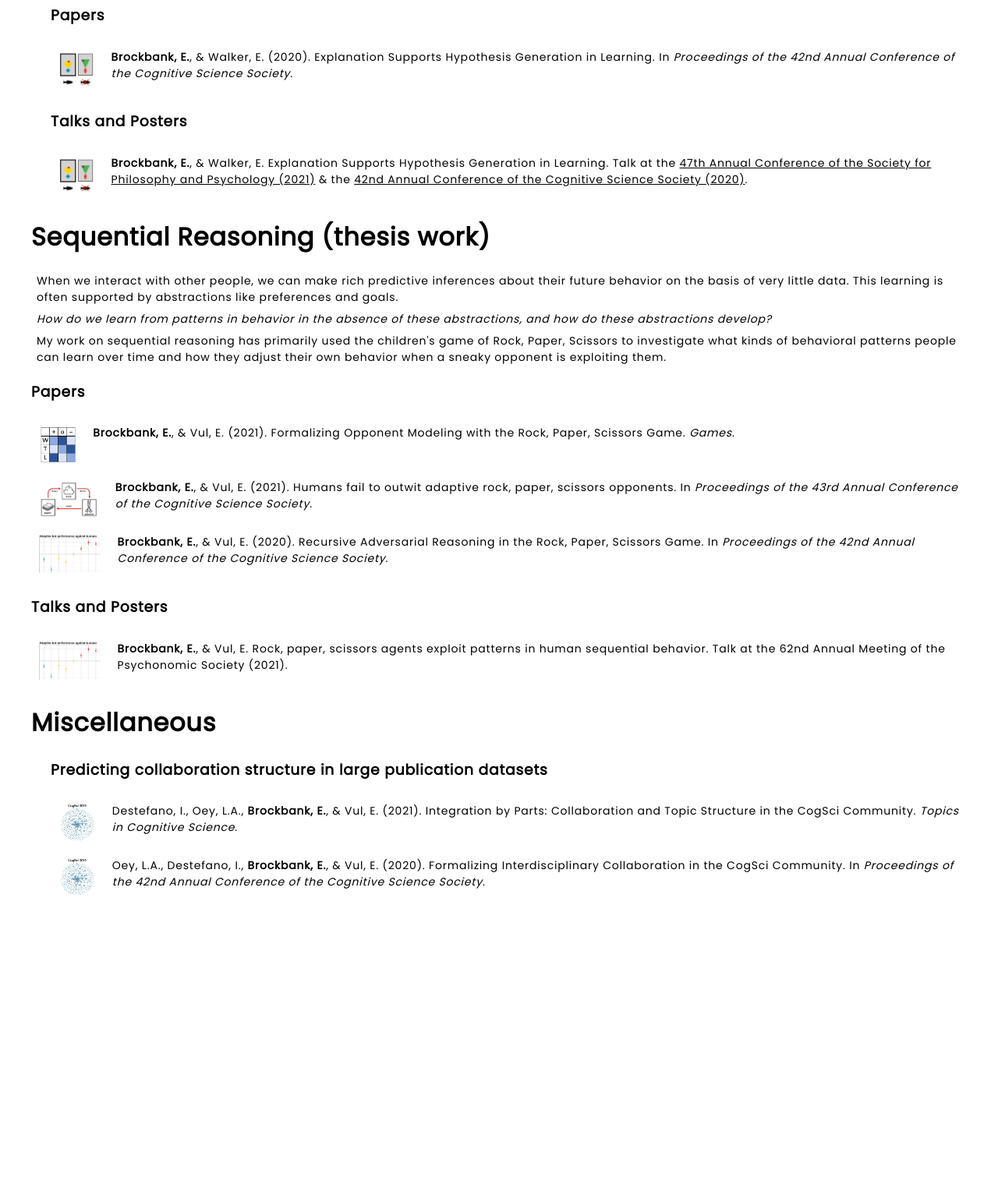
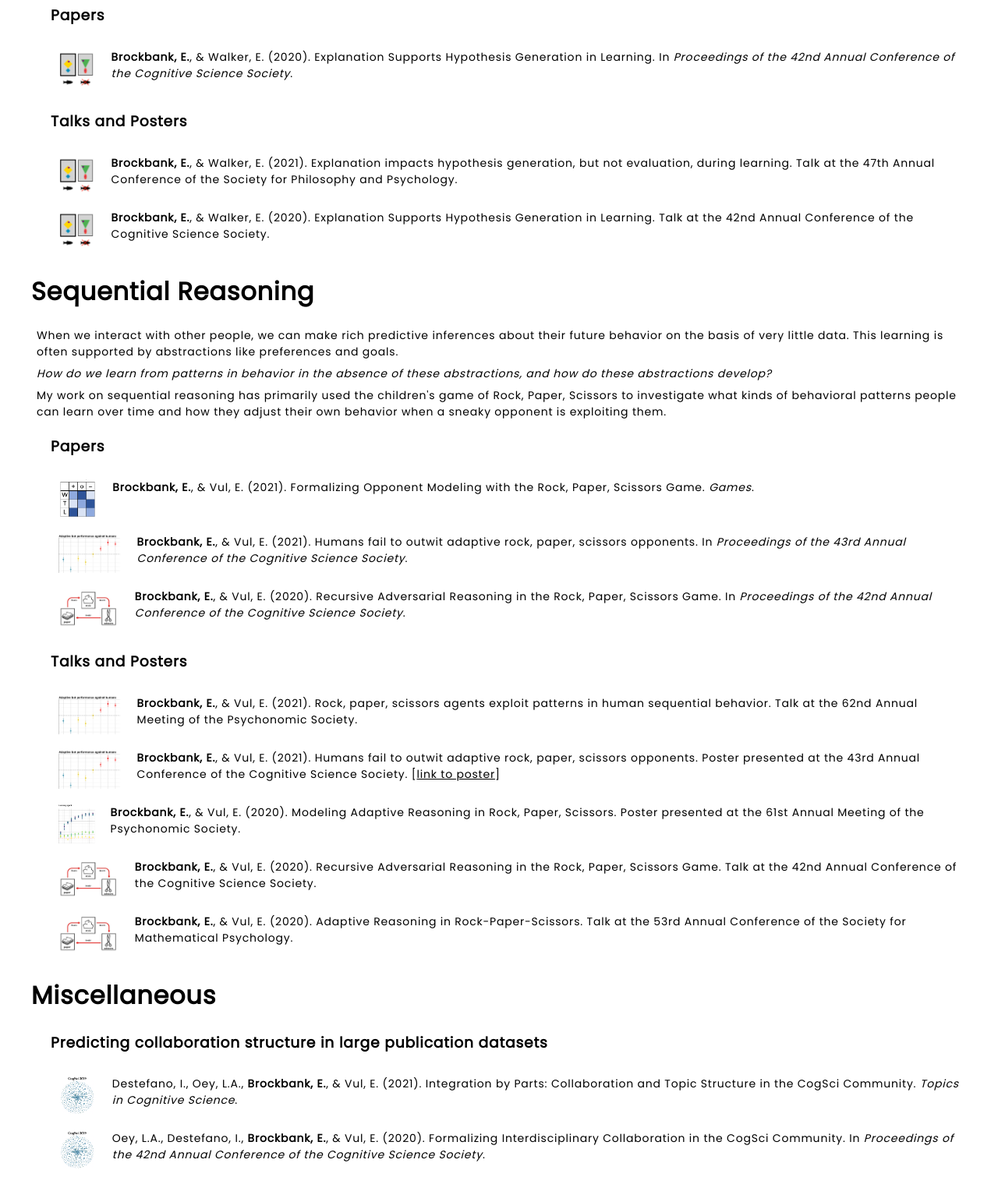
Before and after one commit to erik-brockbank/website, a Flask app: page /research in a window 1280 px wide. Shown: the part 1159-2701 px from the top of the page at 78% size. Before the commit the page ends 2308 px from the top, so only its background shows below. Run offline with Flask 2, Linux system fonts and the light colour scheme.

Commit message:
rest of sequential

```diff
--- a/templates/research.html
+++ b/templates/research.html
@@ -38,6 +38,7 @@
           b) the process by which adults estimate number in the world around them.
         </p>
       </div>
+
       <div class="topic-content">
         <h3>Papers</h3>
         <div class="paper-links">
@@ -45,7 +46,8 @@
           <span class="paper-cite">
             <a href="/static/docs/cognition - counting and ontogenetic origins.pdf">
               Schneider, R., <b>Brockbank, E.</b>, Feiman, R., & Barner, D. (2021).
-              Counting and the ontogenetic origins of exact equality. <em>Cognition</em>.
+              Counting and the ontogenetic origins of exact equality.
+              <em>Cognition</em>.
             </a>
           </span>
         </div>
@@ -53,17 +55,20 @@
           <img src="/static/img/paper_img_mapping.png" class="paper-img" alt="photo" style="height: 50px;">
           <span class="paper-cite">
             <a href="/static/docs/cogsci_19_estimation_FINAL.pdf">
-              <b>Brockbank, E.</b>, & Vul, E. (2019). Mapping visual features onto numbers.
+              <b>Brockbank, E.</b>, & Vul, E. (2019).
+              Mapping visual features onto numbers.
               In <em>Proceedings of the 41st Annual Conference of the Cognitive Science Society</em>.
             </a>
           </span>
         </div>
+
         <h3>Talks and Posters</h3>
         <div class="paper-links">
           <img src="/static/img/paper_img_mapping.png" class="paper-img" alt="photo" style="height: 50px;">
           <span class="paper-cite">
             <a href="/static/docs/spp_19_FINAL_resize.pdf">
-              <b>Brockbank, E.</b>, & Vul, E. (2019). Mapping visual features onto numbers.
+              <b>Brockbank, E.</b>, & Vul, E. (2019).
+              Mapping visual features onto numbers.
               Poster presented at the 45th Annual Conference of the Society for Philosophy and Psychology &
               the 41st Annual Conference of the Cognitive Science Society.
             </a>
@@ -93,29 +98,38 @@
           hypotheses, or makes them <em>evaluate</em> existing hypotheses differently.
         </p>
       </div>
+
       <div class="topic-content">
         <h3>Papers</h3>
         <div class="paper-links">
           <img src="/static/img/paper_img_go_fish.png" class="paper-img" alt="photo" style="height: 50px;">
           <span class="paper-cite">
             <a href="/static/docs/explanationsupports_final.pdf">
-              <b>Brockbank, E.</b>, & Walker, E. (2020). Explanation Supports Hypothesis Generation in Learning.
+              <b>Brockbank, E.</b>, & Walker, E. (2020).
+              Explanation Supports Hypothesis Generation in Learning.
               In <em>Proceedings of the 42nd Annual Conference of the Cognitive Science Society</em>.
             </a>
           </span>
         </div>
+
         <h3>Talks and Posters</h3>
         <div class="paper-links">
           <img src="/static/img/paper_img_go_fish.png" class="paper-img" alt="photo" style="height: 50px;">
           <span class="paper-cite">
-            <b>Brockbank, E.</b>, & Walker, E. Explanation Supports Hypothesis Generation in Learning.
-            Talk at the
             <a href="https://youtu.be/UyVWc3YL2Uw">
-              <u>47th Annual Conference of the Society for Philosophy and Psychology (2021)</u>
+              <b>Brockbank, E.</b>, & Walker, E. (2021).
+              Explanation impacts hypothesis generation, but not evaluation, during learning.
+              Talk at the 47th Annual Conference of the Society for Philosophy and Psychology.
             </a>
-            & the
+          </span>
+        </div>
+        <div class="paper-links">
+          <img src="/static/img/paper_img_go_fish.png" class="paper-img" alt="photo" style="height: 50px;">
+          <span class="paper-cite">
             <a href="https://youtu.be/7No00WFiKyQ">
-              <u>42nd Annual Conference of the Cognitive Science Society (2020)</u>.
+              <b>Brockbank, E.</b>, & Walker, E. (2020).
+              Explanation Supports Hypothesis Generation in Learning.
+              Talk at the 42nd Annual Conference of the Cognitive Science Society.
             </a>
           </span>
         </div>
@@ -129,7 +143,7 @@
         TODO add dyad lambda, rps paper (psyarxiv?)
       -->
     <div class="topic-bucket">
-      <h1 class="topic-header">Sequential Reasoning (thesis work)</h1>
+      <h1 class="topic-header">Sequential Reasoning</h1>
       <div class="topic-overview">
         <p>
           When we interact with other people, we can make rich predictive inferences about their
@@ -144,7 +158,9 @@
           adjust their own behavior when a sneaky opponent is exploiting them.
         </p>
       </div>
-      <h3>Papers</h3>
+
+      <div class="topic-content">
+        <h3>Papers</h3>
         <div class="paper-links">
           <img src="/static/img/paper_img_games.png" class="paper-img" alt="photo" style="height: 50px;">
           <span class="paper-cite">
@@ -155,7 +171,7 @@
           </span>
         </div>
         <div class="paper-links">
-          <img src="/static/img/paper_img_rps.png" class="paper-img" alt="photo" style="height: 50px;">
+          <img src="/static/img/paper_img_rps_adaptive.png" class="paper-img" alt="photo" style="height: 50px;">
           <span class="paper-cite">
             <a href="/static/docs/rps_adaptive_bot_final.pdf">
               <b>Brockbank, E.</b>, & Vul, E. (2021).
@@ -165,7 +181,7 @@
           </span>
         </div>
         <div class="paper-links">
-          <img src="/static/img/paper_img_rps_adaptive.png" class="paper-img" alt="photo" style="height: 50px;">
+          <img src="/static/img/paper_img_rps.png" class="paper-img" alt="photo" style="height: 50px;">
           <span class="paper-cite">
             <a href="/static/docs/recursiveadversarial_final.pdf">
               <b>Brockbank, E.</b>, & Vul, E. (2020).
@@ -174,14 +190,60 @@
             </a>
           </span>
         </div>
+
         <h3>Talks and Posters</h3>
         <div class="paper-links">
           <img src="/static/img/paper_img_rps_adaptive.png" class="paper-img" alt="photo" style="height: 50px;">
           <span class="paper-cite">
-            <b>Brockbank, E.</b>, & Vul, E. Rock, paper, scissors agents exploit patterns in human
-            sequential behavior. Talk at the 62nd Annual Meeting of the Psychonomic Society (2021).
+            <a href="https://youtu.be/RkHol-FCwUY">
+              <b>Brockbank, E.</b>, & Vul, E. (2021).
+              Rock, paper, scissors agents exploit patterns in human sequential behavior.
+              Talk at the 62nd Annual Meeting of the Psychonomic Society.
+            </a>
           </span>
         </div>
+        <div class="paper-links">
+          <img src="/static/img/paper_img_rps_adaptive.png" class="paper-img" alt="photo" style="height: 50px;">
+          <span class="paper-cite">
+            <a href="https://youtu.be/JMR76TcAbPA">
+              <b>Brockbank, E.</b>, & Vul, E. (2021).
+              Humans fail to outwit adaptive rock, paper, scissors opponents.
+              Poster presented at the 43rd Annual Conference of the Cognitive Science Society.
+            </a>
+            <a href="/static/docs/rps_cog_sci_2021_poster_final.pdf">[<u>link to poster</u>]</a>
+          </span>
+        </div>
+        <div class="paper-links">
+          <img src="/static/img/paper_img_rps_modeling.png" class="paper-img" alt="photo" style="height: 50px;">
+          <span class="paper-cite">
+            <a href="https://youtu.be/T9x1Uq5W5UI">
+              <b>Brockbank, E.</b>, & Vul, E. (2020).
+              Modeling Adaptive Reasoning in Rock, Paper, Scissors.
+              Poster presented at the 61st Annual Meeting of the Psychonomic Society.
+            </a>
+          </span>
+        </div>
+        <div class="paper-links">
+          <img src="/static/img/paper_img_rps.png" class="paper-img" alt="photo" style="height: 50px;">
+          <span class="paper-cite">
+            <a href="https://youtu.be/xY4OgbDeHb4">
+              <b>Brockbank, E.</b>, & Vul, E. (2020).
+              Recursive Adversarial Reasoning in the Rock, Paper, Scissors Game.
+              Talk at the 42nd Annual Conference of the Cognitive Science Society.
+            </a>
+          </span>
+        </div>
+        <div class="paper-links">
+          <img src="/static/img/paper_img_rps.png" class="paper-img" alt="photo" style="height: 50px;">
+          <span class="paper-cite">
+            <a href="https://youtu.be/yiLGohf5hek">
+              <b>Brockbank, E.</b>, & Vul, E. (2020).
+              Adaptive Reasoning in Rock-Paper-Scissors.
+              Talk at the  53rd Annual Conference of the Society for Mathematical Psychology.
+            </a>
+          </span>
+        </div>
+      </div>
     </div>
 
     <!--
@@ -191,6 +253,7 @@
     <div class="topic-bucket">
       <h1 class="topic-header">Miscellaneous</h1>
       <div class="topic-content">
+
         <h3>Predicting collaboration structure in large publication datasets</h3>
         <div class="paper-links">
           <img src="/static/img/paper_img_topics.png" class="paper-img" alt="photo" style="height: 50px;">
```
Also changed, not shown: static/img/paper_img_rps_modeling.png (added), 1 other file.
